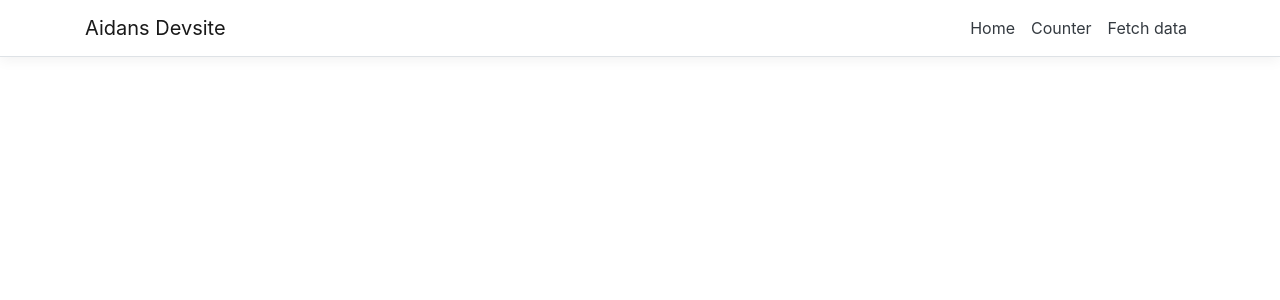
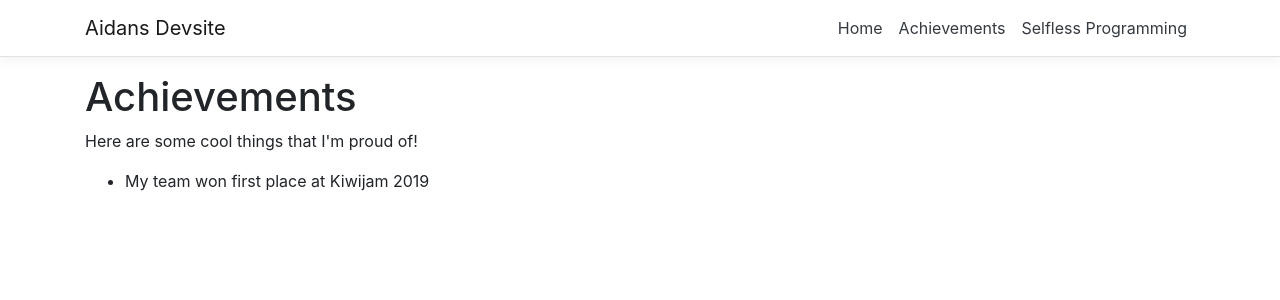
Before and after one commit to AidanTheDeveloper/AidansDevsite, a React (Create React App) app in the folder MyBlog/ClientApp/: page /achievements in a window 1280 px wide. Shown: the top 300 px of the page. Built offline with nearby package versions, Linux system fonts and the light colour scheme.

Commit message:
Added an achievements page!

```diff
--- a/MyBlog/ClientApp/src/App.js
+++ b/MyBlog/ClientApp/src/App.js
@@ -4,6 +4,7 @@ import { Layout } from './components/Layout/Layout';
 import { Home } from './components/Home/Home';
 import { FetchData } from './components/FetchData/FetchData';
 import { Counter } from './components/Counter/Counter';
+import { Achievements } from './components/Achievements/Achievements';
 
 export default class App extends Component {
   static displayName = App.name;
@@ -12,7 +13,7 @@ export default class App extends Component {
     return (
       <Layout>
         <Route exact path='/' component={Home} />
-        <Route path='/counter' component={Counter} />
+        <Route path='/achievements' component={Achievements} />
         <Route path='/fetch-data' component={FetchData} />
       </Layout>
     );
--- /dev/null
+++ b/MyBlog/ClientApp/src/components/Achievements/Achievements.js
@@ -0,0 +1,16 @@
+import React, { Component } from 'react';
+
+export class Achievements extends Component {
+  render () {
+    return (
+      <div>
+        <h1>Achievements</h1>
+        <p>Here are some cool things that I'm proud of!</p>
+        <ul>
+          <li>My team won first place at Kiwijam 2019</li>
+        </ul>
+
+      </div>
+    );
+  }
+}
--- a/MyBlog/ClientApp/src/components/NavMenu/NavMenu.js
+++ b/MyBlog/ClientApp/src/components/NavMenu/NavMenu.js
@@ -34,10 +34,10 @@ export class NavMenu extends Component {
                   <NavLink tag={Link} className="text-dark" to="/">Home</NavLink>
                 </NavItem>
                 <NavItem>
-                  <NavLink tag={Link} className="text-dark" to="/counter">Counter</NavLink>
+                  <NavLink tag={Link} className="text-dark" to="/achievements">Achievements</NavLink>
                 </NavItem>
                 <NavItem>
-                  <NavLink tag={Link} className="text-dark" to="/fetch-data">Fetch data</NavLink>
+                  <NavLink tag={Link} className="text-dark" to="/programming">Selfless Programming</NavLink>
                 </NavItem>
               </ul>
             </Collapse>
```
